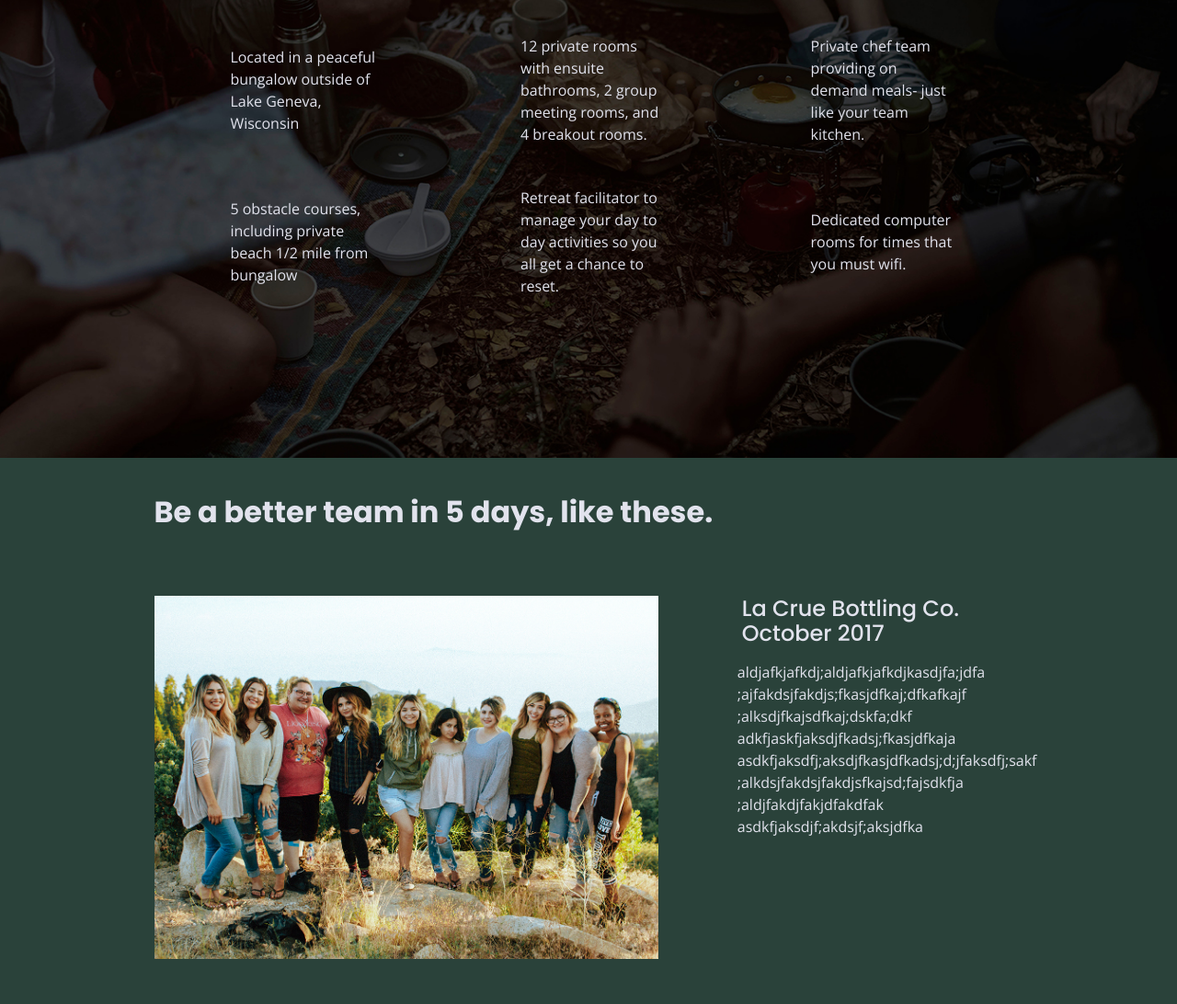
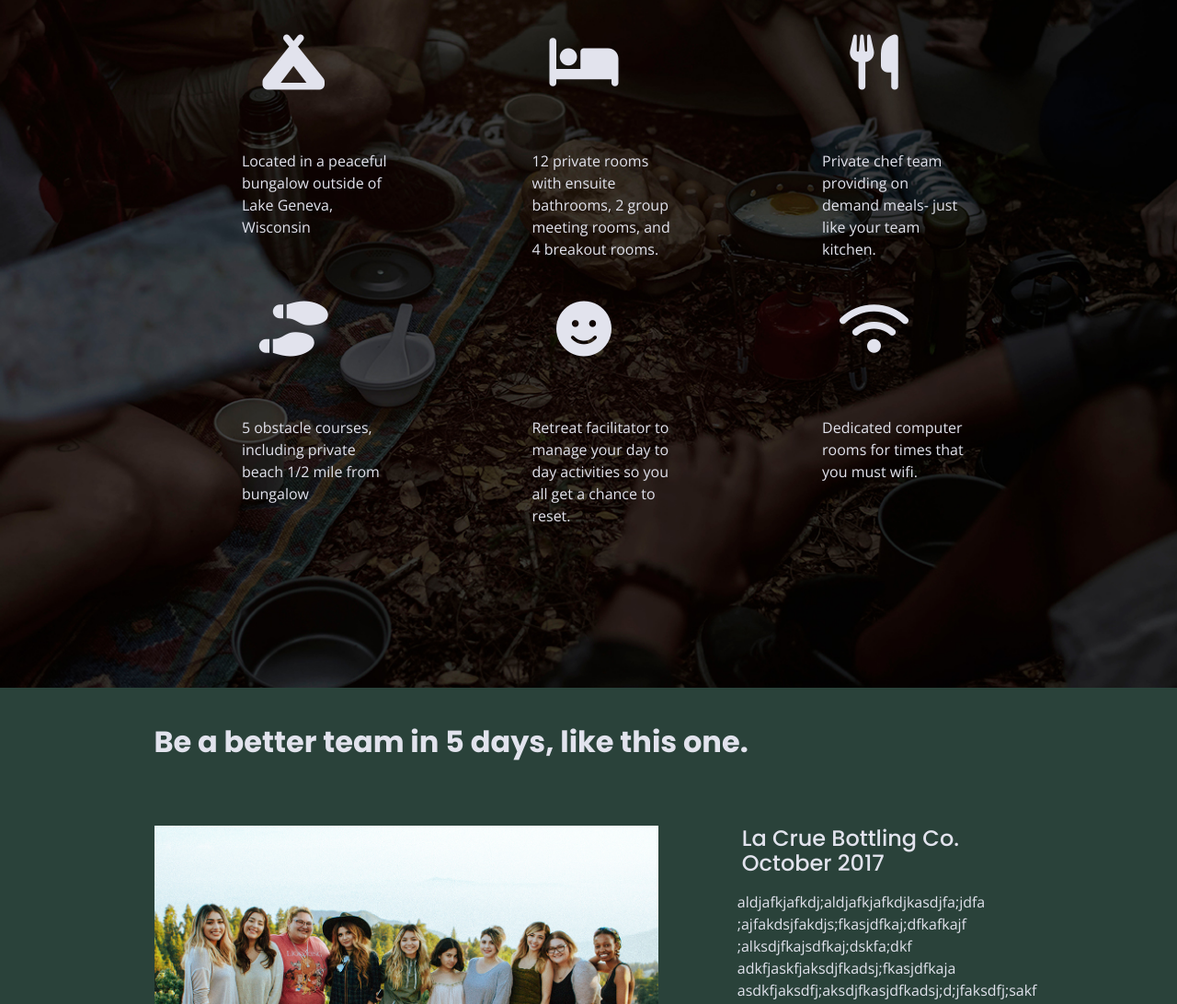
Before and after one commit to Becca-RB/unplugged-retreat-website, a website built with Parcel: page index.html in a window 1280 px wide. Shown: the part 1118-2210 px from the top of the page at 92% size. Built offline with nearby package versions, Linux system fonts and the light colour scheme.

Commit message:
Added fontawesome icons to each page, adjusted alignments.

```diff
--- a/css/main.css
+++ b/css/main.css
@@ -383,6 +383,13 @@ input[type=button] {
 
 }
 
+.features i {
+  display:flex;
+  justify-content: center;
+	font-size: 3.75em;
+  margin-bottom: 40px;
+}
+
 .content-wrapper{
   width:90%;
 }
@@ -415,7 +422,7 @@ article {
 }
 
 .features-item-description {
-
+  padding-left:25px;
 }
 
 /*****reviews section*****/
@@ -745,17 +752,30 @@ header nav{
       margin:0;
     }
 
+    .features-items {
+      display: flex;
+      justify-content: center;
+      align-items: flex-start;
+      flex-flow: row wrap;
+    }
+
+
     .features article {
       display:flex;
       justify-content: center;
       align-items:center;
-      flex-flow:row wrap;
+      flex-flow:column;
       width:50%;
-      flex-basis:250px;
+      flex-basis:250x;
     }
 
     .features .features-item-description{
       width:50%;
+
+    }
+
+    .fontawesome-icon{
+      padding-right:20px;
     }
 
     /**Reviews**/
--- a/index.html
+++ b/index.html
@@ -18,6 +18,8 @@
 
   <link rel="stylesheet" href="css/normalize.css">
   <link rel="stylesheet" href="css/main.css">
+
+  <script src="https://kit.fontawesome.com/86e78e7e30.js" crossorigin="anonymous"></script>
 
   <!-- Google Fonts -->
   <link href="https://fonts.googleapis.com/css?family=Open+Sans:400,700|Poppins:500,700" rel="stylesheet">
@@ -75,35 +77,35 @@
 
          <div class="features-items">
             <article>
-              <p class="fontawesome-icon"></p>
+              <p class="fontawesome-icon"><i class="fas fa-campground"></i></p>
               <p class="features-item-description">Located in a peaceful bungalow outside of Lake Geneva, Wisconsin</p>
             </article>
 
             <article>
-              <p class="fontawesome-icon"></p>
+              <p class="fontawesome-icon"><i class="fas fa-bed"></i></p>
               <p class="features-item-description"> 12 private rooms with ensuite bathrooms, 2 group meeting rooms, and
                 4 breakout rooms.</p>
               </article>
 
             <article>
-              <p class="fontawesome-icon"></p>
+              <p class="fontawesome-icon"><i class="fas fa-utensils"></i></p>
               <p class="features-item-description">Private chef team providing on demand meals- just like
                 your team kitchen.</p>
             </article>
 
             <article>
-              <p class="fontawesome-icon"></p>
+              <p class="fontawesome-icon"><i class="fas fa-shoe-prints"></i></p>
               <p class="features-item-description">5 obstacle courses, including private beach 1/2 mile from bungalow</p>
             </article>
 
              <article>
-               <p class="fontawesome-icon"></p>
+               <p class="fontawesome-icon"><i class="fas fa-smile"></i></p>
                <p class="features-item-description">Retreat facilitator to manage your day to day activities so you all
                  get a chance to reset.</p>
              </article>
 
              <article>
-               <p class="fontawesome-icon"></p>
+               <p class="fontawesome-icon"><i class="fas fa-wifi"></i></p>
                <p class="features-item-description">Dedicated computer rooms for times that you must wifi.</p>
              </article>
          </div>
@@ -113,7 +115,7 @@
   <section class="reviews">
      <div class="content-wrapper">
       <h1 class="subheading">Be a better team in
-        5 days, like these.</h1>
+        5 days, like this one.</h1>
 
       <article id="reviews">
         <figure>
@@ -129,9 +131,6 @@
            ;alksdjfkajsdfkaj;dskfa;dkf
            adkfjaskfjaksdjfkadsj;fkasjdfkaja
            asdkfjaksdfj;aksdjfkasjdfkadsj;d;jfaksdfj;sakf
-           ;alkdsjfakdsjfakdjsfkajsd;fajsdkfja
-           ;aldjfakdjfakjdfakdfak
-           asdkfjaksdjf;akdsjf;aksjdfka
          </p>
        </div>
       </article>
```
Also changed, not shown: about/index.html (+2 -0 lines), faq/index.html (+2 -0 lines).
